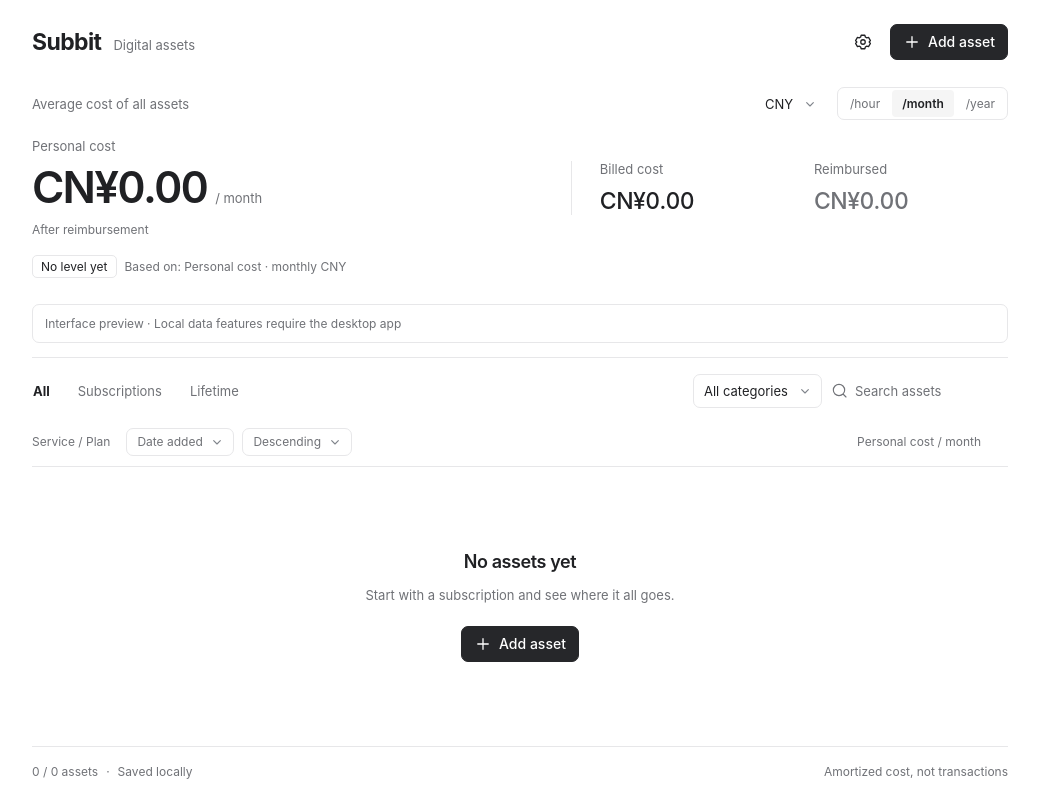
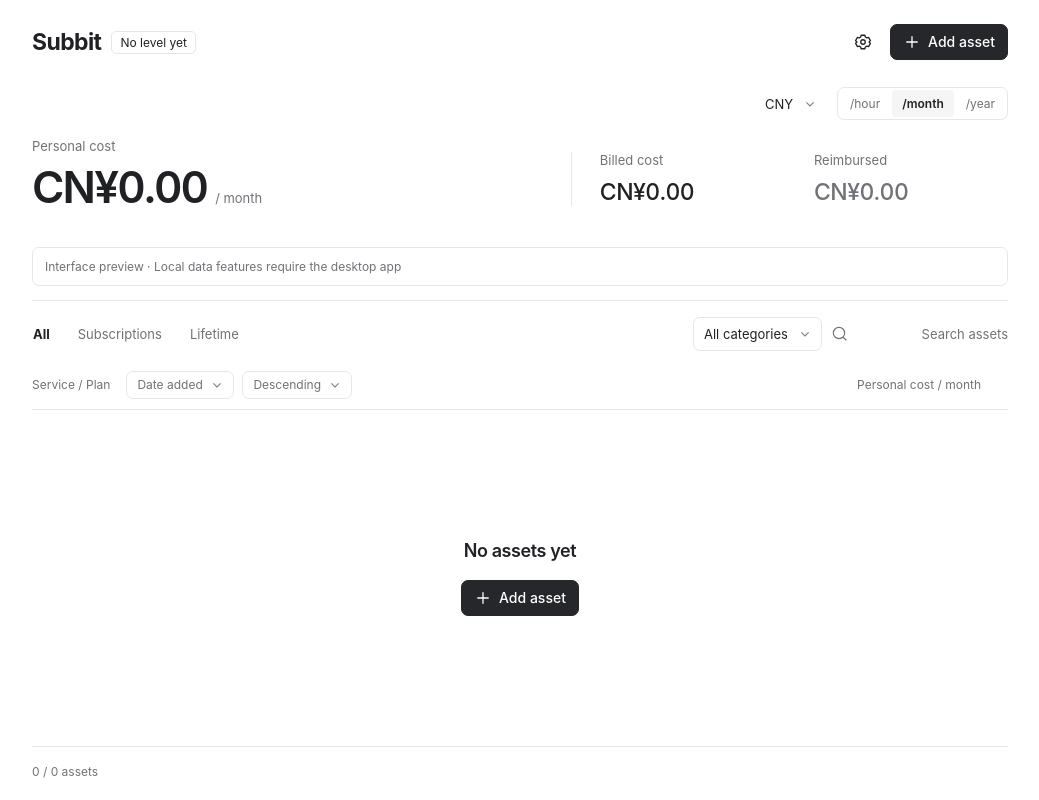
Before and after one commit to sywyyhykkk/subbit, a Svelte app: page / in a window 1280 px wide. Shown: the whole page, without its empty margins (120-1159 px from the left). Built offline with nearby package versions, Linux system fonts and the light colour scheme.

Commit message:
feat(ui): simplify asset overview and localize spending levels

```diff
--- a/package.json
+++ b/package.json
@@ -11,7 +11,8 @@
     "catalog:check": "node scripts/check-catalog.mjs",
     "catalog:bundle": "node scripts/build-catalog.mjs",
     "test:pricing": "node --test scripts/pricing.test.mjs",
-    "test:dates": "node --test scripts/dates.test.mjs"
+    "test:dates": "node --test scripts/dates.test.mjs",
+    "test:levels": "node --test scripts/levels.test.mjs"
   },
   "keywords": [],
   "author": "mango",
--- a/src/App.svelte
+++ b/src/App.svelte
@@ -3,6 +3,7 @@
   import Icon from "./Icon.svelte";
   import DatePicker from "./DatePicker.svelte";
   import { nextCycle } from "./dates";
+  import { localizeLevelName } from "./levels";
   import { getVersion } from "@tauri-apps/api/app";
   import { openUrl } from "@tauri-apps/plugin-opener";
   import { check, type Update } from "@tauri-apps/plugin-updater";
@@ -80,6 +81,7 @@
   const activeTheme = $derived.by(() => modal === "settings" ? prefs.theme : snap?.database.settings.theme ?? "system");
   const dark = $derived(activeTheme === "dark" || (activeTheme === "system" && systemDark));
   const tr = (zh: string, english: string) => (en ? english : zh);
+  const spendingLevelName = $derived.by(() => snap?.level ? localizeLevelName(snap.level, en) : tr("尚未达到等级", "No level yet"));
   const labels = $derived({
     addAsset: tr("新增资产", "Add asset"),
     personalCost: tr("实际花销", "Personal cost"),
@@ -360,13 +362,14 @@
   function applyPlan(plan: Service["plans"][number] | undefined) {
     autoPrice = !!plan;
     record.plan = plan?.name ?? "";
-    record.amount = "";
     if (plan) {
       record.kind = plan.kind;
       record.cycleUnit = plan.prices?.[0]?.cycleUnit ?? plan.cycleUnit ?? "month";
       record.cycleCount = plan.prices?.[0]?.cycleCount ?? 1;
       setKind();
     }
+    const nextQuote = presetQuote(plan, record, snap?.database);
+    record.amount = nextQuote.status === "ready" ? nextQuote.amount : "";
   }
   async function submit() {
     await action(async () => {
@@ -664,23 +667,22 @@
 <div class:panel class="shell">
   <main>
     <header class="page-header">
-      <div class="page-title"><h1>Subbit</h1><span>{tr("数字资产", "Digital assets")}</span></div>
+      <div class="page-title"><h1>Subbit</h1>{#if snap?.database.settings.showLevel}<span class="level" title={spendingLevelName}>{spendingLevelName}</span>{/if}</div>
       <div class="header-actions">
         {#if !panel}<button class="icon-button" aria-label={tr("设置", "Settings")} title={tr("设置", "Settings")} onclick={settings}><Icon name="settings"/></button>{/if}
         <button class="primary" onclick={picker}><Icon name="plus"/>{labels.addAsset}</button>
       </div>
     </header>
     <section class="overview" aria-label={tr("成本总览", "Cost overview")}>
-      <div class="overview-heading"><span>{tr("全部资产的均摊成本", "Average cost of all assets")}</span>
+      <div class="overview-heading">
         <div class="controls"><select aria-label={tr("显示币种", "Display currency")} bind:value={currency} onchange={() => reload()}>{#each currencies.slice(0, 26) as c}<option>{c}</option>{/each}</select>
           <div class="segmented">{#each ["hour", "month", "year"] as unit}<button class:active={period === unit} aria-pressed={period === unit} onclick={() => {period = unit; void reload();}}>{tr("每", "/")}{unitLabel(unit)}</button>{/each}</div>
         </div>
       </div>
       <div class="summary-grid">
-        <div class="personal"><div class="card-label">{labels.personalCost}</div><div class="amount">{money(snap?.summary.actual)}<small>/ {unitLabel(period)}</small></div><div class="card-foot">{tr("报销后个人承担", "After reimbursement")}</div></div>
+        <div class="personal"><div class="card-label">{labels.personalCost}</div><div class="amount">{money(snap?.summary.actual)}<small>/ {unitLabel(period)}</small></div></div>
         <div class="secondary-costs"><div class="bill"><div class="card-label">{labels.billedCost}</div><div class="secondary-amount">{money(snap?.summary.bill)}</div></div><div class="reimbursed"><div class="card-label">{tr("报销抵扣", "Reimbursed")}</div><div class="secondary-amount">{money(snap?.summary.reimbursed)}</div></div></div>
       </div>
-      {#if snap?.database.settings.showLevel}<div class="spending-level"><span class="level">{snap.level ?? tr("尚未达到等级", "No level yet")}</span><span>{tr("等级依据：", "Based on: ")}{snap.database.settings.levelBasis === "bill" ? labels.billedCost : labels.personalCost} · {tr("人民币月均", "monthly CNY")}</span></div>{/if}
     </section>
     {#if snap?.summary.missingRates.length}<div class="banner warning">{tr("部分币种缺少汇率，总额暂不可用。", "Some exchange rates are missing.")}<button onclick={settings}>{tr("设置", "Settings")}</button></div>{/if}
     {#if !isTauri()}<div class="banner">{tr("界面预览 · 本地数据功能请在桌面应用中使用", "Interface preview · Local data features require the desktop app")}</div>{/if}
@@ -715,14 +717,6 @@
               ? tr("没有匹配的资产", "No matching assets")
               : tr("还没有数字资产", "No assets yet")}
           </h2>
-          <p>
-            {entries.length
-              ? tr("试试其他分类或关键词。", "Try another category or search.")
-              : tr(
-                  "从第一份订阅开始，看看每一笔花销去了哪里。",
-                  "Start with a subscription and see where it all goes.",
-                )}
-          </p>
           {#if entries.length}<button onclick={() => { category = "all"; filter = "all"; search = ""; }}>{tr("清除筛选", "Clear filters")}</button>
           {:else}<button class="primary" onclick={picker}><Icon name="plus"/>{labels.addAsset}</button>{/if}
         </div>
@@ -765,8 +759,8 @@
                           "已到期",
                           "Expired",
                         )}{:else if item.kind === "lifetime"}{tr(
-                      `已拥有 ${cost.elapsedDays} 天 · 成本逐日降低`,
-                      `Owned ${cost.elapsedDays} days · cost decreases daily`,
+                      `已拥有 ${cost.elapsedDays} 天`,
+                      `Owned ${cost.elapsedDays} days`,
                     )}{:else}{cost?.dueDate}
                     {item.autoRenew
                       ? tr("续期", "renews")
@@ -778,16 +772,12 @@
                 ></span
               >
               <span class="asset-cost"
-                ><strong>{money(cost?.actual)}</strong><span
-                  >{item.reimbursement !== "none"
-                    ? tr("报销后个人承担", "After reimbursement")
-                    : tr("均摊成本", "Average cost")}</span
-                ></span
+                ><strong>{money(cost?.actual)}</strong></span
               ><span class="chevron"><Icon name="chevron" size={16}/></span>
             </button>{/each}
         </div>{/if}
     </section>
-    <footer><span>{filtered.length} / {entries.length} {tr("项资产", "assets")}<span class="footer-separator">·</span>{tr("已保存到本地", "Saved locally")}</span>{#if panel}<button onclick={() => call("open_main")}>{labels.openApp}<Icon name="arrow" size={16}/></button>{:else}<span>{tr("当前成本折算，非扣款流水", "Amortized cost, not transactions")}</span>{/if}</footer>
+    <footer><span>{filtered.length} / {entries.length} {tr("项资产", "assets")}</span>{#if panel}<button onclick={() => call("open_main")}>{labels.openApp}<Icon name="arrow" size={16}/></button>{/if}</footer>
   </main>
 </div>
 
@@ -999,7 +989,6 @@
             {#if quote.status === "missing-rate"}
               <span>{tr("缺少有效汇率，请在更多选项填写固定汇率，或手动输入金额。", "Exchange rate unavailable. Set a fixed rate under More options or enter the amount manually.")}</span>
             {:else}
-              <span>{tr("按美元标价换算，税费及地区定价以实际账单为准，可直接修改。", "Converted from USD list price. Regional prices and taxes may differ; edit to match your bill.")}</span>
               {#if !autoPrice}<button type="button" onclick={() => (autoPrice = true)}>{tr("使用参考价", "Use reference price")}</button>{/if}
             {/if}
           {/if}
@@ -1230,7 +1219,8 @@
                 bind:value={level.above}
               /><input
                 aria-label={tr("等级名称", "Level name")}
-                bind:value={level.name}
+                value={localizeLevelName(level.name, en)}
+                oninput={(event) => level.name = event.currentTarget.value}
               /><button aria-label={tr("删除等级", "Delete level")} onclick={() => prefs.levels.splice(i, 1)}><Icon name="close" size={16}/></button>
             </div>{/each}<button
             onclick={() => prefs.levels.push({ above: "100", name: "" })}
@@ -1320,10 +1310,7 @@
                   >{/if}
               </div>{/if}{/each}
         </div>
-      {:else if settingsTab === "data"}<h3>
-          {tr("你的数据，随你带走", "Your data goes with you")}
-        </h3>
-        <p class="hint">
+      {:else if settingsTab === "data"}<p class="hint">
           {tr(
             "所有资产、设置、自定义图标与汇率都保存在一个 JSON 文件中。每次修改保留上一份 .bak 备份。",
             "Assets, settings, custom icons and exchange rates live in one JSON file. Every write keeps the previous .bak backup.",
--- a/src/catalog.ts
+++ b/src/catalog.ts
@@ -1,4 +1,6 @@
 import type { Service } from "./types";
+import { defaultLevels } from "./levels";
+export { defaultLevels } from "./levels";
 import categories from "../catalog/categories.json";
 export { categories };
 export const services = Object.values(
@@ -65,15 +67,6 @@ export const paymentMethods = [
   ["crypto", "加密货币", "Cryptocurrency"],
   ["other", "其他", "Other"],
 ];
-export function defaultLevels(en = false) {
-  return [
-    { above: "0", name: en ? "Subscription Newcomer" : "订阅萌新" },
-    { above: "100", name: en ? "Digital Explorer" : "数字玩家" },
-    { above: "300", name: en ? "Productivity Pro" : "效率达人" },
-    { above: "600", name: en ? "Cloud Collector" : "云端收藏家" },
-    { above: "1000", name: en ? "Digital Tycoon" : "数字土豪" },
-  ];
-}
 export const defaultSettings = {
   currency: "CNY",
   period: "month",
--- /dev/null
+++ b/src/levels.ts
@@ -0,0 +1,16 @@
+const levelDefaults = [
+  ["0", "订阅萌新", "Subscription Newcomer"],
+  ["100", "数字玩家", "Digital Explorer"],
+  ["300", "效率达人", "Productivity Pro"],
+  ["600", "云端收藏家", "Cloud Collector"],
+  ["1000", "数字土豪", "Digital Tycoon"],
+] as const;
+
+export function defaultLevels(en = false) {
+  return levelDefaults.map(([above, zh, english]) => ({ above, name: en ? english : zh }));
+}
+
+export function localizeLevelName(name: string, en: boolean) {
+  const level = levelDefaults.find(([, zh, english]) => name === zh || name === english);
+  return level ? level[en ? 2 : 1] : name;
+}
--- a/src/style.css
+++ b/src/style.css
@@ -99,13 +99,12 @@ h3 { font-size: 16px; font-weight: 600; }
 .shell { height: 100%; height: 100dvh; }
 main { height: 100%; max-width: 1040px; margin: 0 auto; padding: 24px 32px 12px; display: flex; flex-direction: column; min-height: 0; }
 .page-header { display: flex; align-items: center; justify-content: space-between; gap: 16px; padding-bottom: 27px; flex-shrink: 0; }
-.page-title { display: flex; align-items: baseline; gap: 12px; min-width: 0; }
-.page-title > span { color: var(--muted); font-size: 13px; }
-.page-title .level { border: 1px solid var(--line); border-radius: 5px; padding: 2px 6px; font-size: 12px; }
+.page-title { display: flex; align-items: center; gap: 10px; min-width: 0; }
+.page-title h1 { flex-shrink: 0; }
+.page-title .level { border: 1px solid var(--line); border-radius: 5px; padding: 3px 8px; font-size: 12px; min-width: 0; overflow: hidden; text-overflow: ellipsis; white-space: nowrap; }
 .header-actions { display: flex; align-items: center; gap: 9px; }
 .overview { flex-shrink: 0; padding-bottom: 26px; }
-.overview-heading { display: flex; align-items: center; justify-content: space-between; gap: 12px; margin-bottom: 18px; }
-.overview-heading > span { font-size: 13px; color: var(--muted); }
+.overview-heading { display: flex; align-items: center; justify-content: flex-end; gap: 12px; margin-bottom: 18px; }
 .controls { display: flex; align-items: center; gap: 10px; }
 .controls select { background-color: transparent; border-color: transparent; font-size: 13px; min-height: 32px; padding-top: 4px; padding-bottom: 4px; }
 .segmented { display: flex; gap: 2px; padding: 2px; border: 1px solid var(--line); border-radius: 7px; }
@@ -116,7 +115,6 @@ main { height: 100%; max-width: 1040px; margin: 0 auto; padding: 24px 32px 12px;
 .card-label { font-size: 13px; color: var(--muted); }
 .amount { display: flex; align-items: baseline; flex-wrap: wrap; column-gap: 8px; font-size: clamp(32px, 5vw, 44px); line-height: 1.2; font-weight: 620; letter-spacing: -1.8px; font-variant-numeric: tabular-nums; padding: 7px 0; overflow-wrap: anywhere; }
 .amount small { font-size: 13px; font-weight: 400; letter-spacing: 0; color: var(--muted); }
-.card-foot { color: var(--muted); font-size: 12px; line-height: 1.5; }
 .secondary-costs { display: grid; grid-template-columns: 1fr 1fr; gap: 20px; padding-left: 28px; border-left: 1px solid var(--line); }
 .secondary-costs > div { min-width: 0; }
 .secondary-amount { font-size: 23px; font-weight: 500; font-variant-numeric: tabular-nums; letter-spacing: -.5px; margin-top: 10px; overflow-wrap: anywhere; }
@@ -130,12 +128,12 @@ main { height: 100%; max-width: 1040px; margin: 0 auto; padding: 24px 32px 12px;
 .filter-tabs button:hover { background: var(--hover); }
 .list-filters { display: flex; align-items: center; gap: 10px; min-width: 0; }
 .category-filter { font-size: 13px; min-height: 34px; padding-top: 5px; padding-bottom: 5px; max-width: 180px; }
-.search-field { display: flex; flex-direction: row; align-items: center; gap: 7px; width: 176px; color: var(--muted); }
-.search-field input { border: 0; box-shadow: none; background: transparent; width: 100%; padding: 5px 0; font-size: 13px; min-height: 32px; }
+.search-field { display: flex; flex-direction: row; align-items: center; gap: 7px; width: 176px; margin-left: auto; color: var(--muted); }
+.search-field input { border: 0; box-shadow: none; background: transparent; width: 100%; padding: 5px 0; font-size: 13px; min-height: 32px; text-align: right; }
 .search-field:focus-within { color: var(--text); }
 .list-head { display: flex; justify-content: space-between; padding: 8px 27px 10px 0; color: var(--muted); font-size: 12px; border-bottom: 1px solid var(--line); flex-shrink: 0; }
 .asset-list { flex: 1; min-height: 0; overflow-y: auto; overflow-x: hidden; scrollbar-gutter: stable; }
-.asset-row { display: flex; justify-content: flex-start; align-items: center; gap: 14px; width: 100%; text-align: left; border: 0; border-bottom: 1px solid var(--line); border-radius: 0; padding: 17px 3px 17px 0; background: transparent; }
+.asset-row { display: flex; justify-content: flex-start; align-items: center; gap: 14px; width: 100%; text-align: left; border: 0; border-bottom: 1px solid var(--line); border-radius: 8px; padding: 17px 12px; background: transparent; }
 .asset-row:last-child { border-bottom: 0; }
 .service-icon { display: inline-flex; align-items: center; justify-content: center; flex-shrink: 0; width: 40px; height: 40px; background: var(--subtle); border-radius: 10px; font-size: 21px; overflow: hidden; }
 .service-icon img { width: 25px; height: 25px; object-fit: contain; }
@@ -145,7 +143,6 @@ main { height: 100%; max-width: 1040px; margin: 0 auto; padding: 24px 32px 12px;
 .asset-meta, .asset-detail { color: var(--muted); font-size: 12px; line-height: 1.5; overflow-wrap: anywhere; }
 .asset-cost { text-align: right; display: flex; flex-direction: column; align-items: flex-end; gap: 5px; flex-shrink: 0; max-width: 38%; }
 .asset-cost strong { font-size: 16px; font-weight: 550; font-variant-numeric: tabular-nums; overflow-wrap: anywhere; }
-.asset-cost > span { font-size: 12px; color: var(--muted); }
 .chevron { display: flex; color: var(--muted); }
 .inactive .service-icon { opacity: .5; }
 .inactive .asset-info > strong, .inactive .asset-cost strong { color: var(--muted); }
@@ -156,7 +153,6 @@ main { height: 100%; max-width: 1040px; margin: 0 auto; padding: 24px 32px 12px;
 footer { display: flex; align-items: center; justify-content: space-between; gap: 12px; flex-shrink: 0; min-height: 42px; padding-top: 8px; color: var(--muted); font-size: 12px; border-top: 1px solid var(--line); }
 footer > span { display: inline-flex; align-items: center; gap: 8px; }
 footer button { border: 0; background: transparent; min-height: 30px; font-size: 12px; padding: 3px 0; }
-.footer-separator { color: var(--muted); }
 .banner { display: flex; align-items: center; justify-content: space-between; gap: 12px; font-size: 12px; line-height: 1.6; border: 1px solid var(--line); border-radius: 7px; padding: 9px 12px; margin-bottom: 14px; color: var(--muted); flex-shrink: 0; }
 .banner button { min-height: 28px; padding: 3px 8px; font-size: 12px; }
 .warning { color: #9b652c; }
@@ -247,11 +243,9 @@ pre { font-family: ui-monospace, SFMono-Regular, monospace; font-size: 12px; lin
 .panel main { padding: 18px 18px 8px; }
 .panel .page-header { padding-bottom: 18px; }
 .panel h1 { font-size: 20px; }
-.panel .page-title > span { display: none; }
 .panel .primary { font-size: 13px; min-height: 32px; padding: 5px 10px; }
 .panel .overview { padding-bottom: 18px; }
 .panel .overview-heading { margin-bottom: 14px; }
-.panel .overview-heading > span { display: none; }
 .panel .controls { width: 100%; justify-content: space-between; }
 .panel .summary-grid { gap: 16px; grid-template-columns: 1.2fr 1fr; }
 .panel .amount { font-size: 30px; letter-spacing: -1px; }
@@ -263,10 +257,10 @@ pre { font-family: ui-monospace, SFMono-Regular, monospace; font-size: 12px; lin
 .panel .list-toolbar { flex-wrap: wrap; gap: 8px; padding-top: 10px; }
 .panel .list-filters { width: 100%; justify-content: space-between; }
 .panel .search-field { width: 140px; }
-.panel .asset-row { gap: 10px; padding: 13px 0; }
+.panel .asset-row { gap: 10px; padding: 13px 10px; }
 .panel .service-icon { width: 32px; height: 32px; border-radius: 8px; }
 .panel .service-icon img { width: 22px; height: 22px; }
-.panel .tag, .panel .chevron, .panel .asset-cost > span { display: none; }
+.panel .tag, .panel .chevron { display: none; }
 .panel .asset-info > strong { font-size: 13px; }
 .panel .asset-cost strong { font-size: 14px; }
 .panel .asset-detail { display: none; }
@@ -283,11 +277,9 @@ pre { font-family: ui-monospace, SFMono-Regular, monospace; font-size: 12px; lin
   .list-filters { gap: 10px; }
   .search-field { width: 126px; }
   .tag { display: none; }
-  footer > span:last-child { font-size: 11px; }
 }
 @media (max-width: 480px) {
   main { padding: 18px 18px 8px; }
-  .page-title > span { display: none; }
   .page-header { padding-bottom: 18px; }
   .overview-heading { flex-wrap: wrap; }
   .controls { margin-left: auto; }
@@ -299,7 +291,6 @@ pre { font-family: ui-monospace, SFMono-Regular, monospace; font-size: 12px; lin
   .list-toolbar { flex-wrap: wrap; }
   .list-filters { width: 100%; justify-content: space-between; }
   .asset-detail, .chevron { display: none; }
-  footer > span:last-child:not(:first-child) { display: none; }
   .dialog-header, .dialog-content, .dialog-footer { padding-left: 18px; padding-right: 18px; }
   .form-grid { gap: 12px; }
   .service-grid { grid-template-columns: repeat(2, 1fr); }
@@ -311,15 +302,12 @@ pre { font-family: ui-monospace, SFMono-Regular, monospace; font-size: 12px; lin
   .overview { padding-bottom: 16px; }
   .overview-heading { margin-bottom: 10px; }
   .amount { font-size: 34px; }
-  .card-foot { display: none; }
   .list-toolbar { padding-top: 10px; padding-bottom: 8px; }
   .empty-state { padding: 16px; }
 }
 
 /* Brand artwork always has a neutral light tile, including in dark appearance. */
 .service-icon:has(img) { background: #f5f5f7; box-shadow: inset 0 0 0 1px #00000008; }
-.spending-level { display: flex; align-items: center; flex-wrap: wrap; gap: 8px; margin-top: 16px; font-size: 12px; color: var(--muted); }
-.spending-level .level { padding: 3px 8px; border: 1px solid var(--line); border-radius: 5px; color: var(--text); }
 .list-head { align-items: center; gap: 12px; min-height: 44px; }
 .sort-controls { display: flex; align-items: center; flex-wrap: wrap; gap: 8px; }
 .sort-controls select { background-color: transparent; font-size: 12px; min-height: 28px; padding-top: 2px; padding-bottom: 2px; }
```
Also changed, not shown: 2 other files (tests, documents, lock files or other folders).
